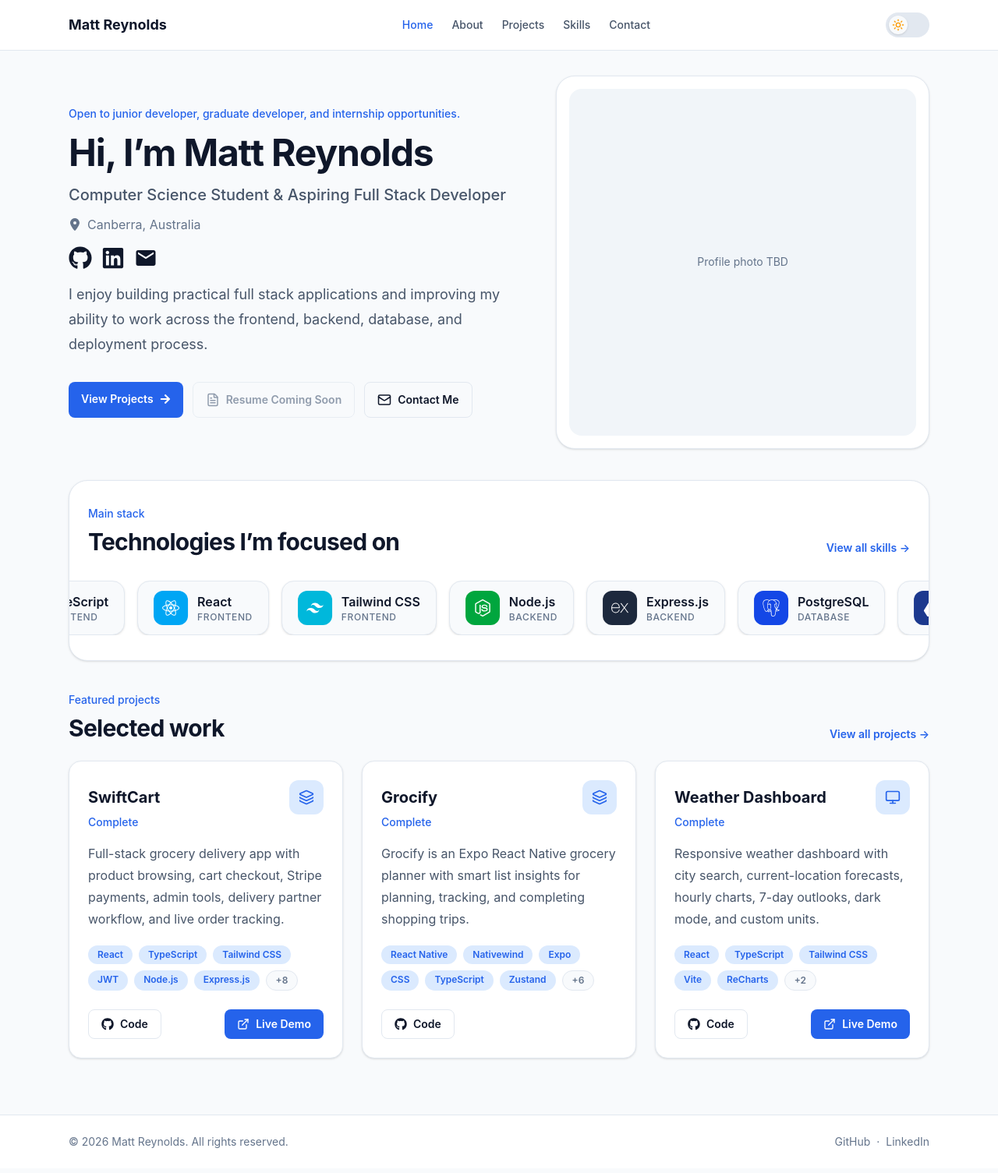
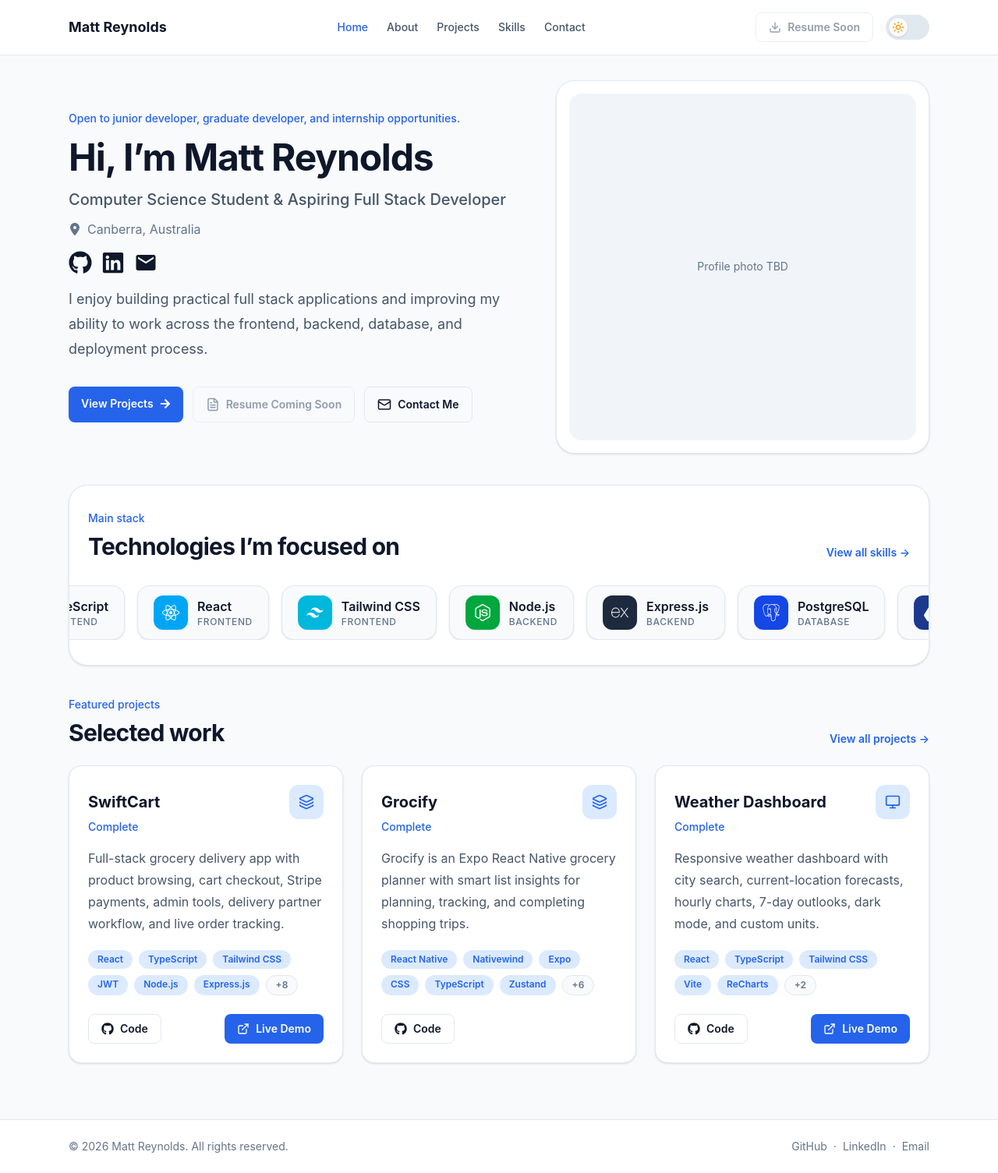
Before and after one commit to mattxreynolds/Portfolio, a React (Vite) app: page / in a window 1280 px wide. Shown: the whole page at 78% size. Built offline with nearby package versions, Linux system fonts and the light colour scheme.

Commit message:
Add dynamic profile name and resume button to Navbar and Footer components

```diff
--- a/src/components/layout/Footer.tsx
+++ b/src/components/layout/Footer.tsx
@@ -1,16 +1,42 @@
+import { profile } from '../../data/profile';
+
 function Footer() {
+  const displayName = profile.name;
+  const currentYear = new Date().getFullYear();
+
   return (
     <footer className='border-t border-border bg-surface'>
       <div className='mx-auto flex max-w-6xl flex-col gap-3 px-6 py-6 text-sm text-text-muted sm:flex-row sm:items-center sm:justify-between'>
-        <p>© 2026 Matt Reynolds. All rights reserved.</p>
+        <p>
+          © {currentYear} {displayName}. All rights reserved.
+        </p>
 
         <div className='flex gap-2'>
-          <a href='#' className='hover:text-text-primary'>
+          <a
+            href={profile.socials[0].href}
+            target='_blank'
+            rel='noreferrer'
+            className='hover:text-text-primary'
+          >
             GitHub
           </a>
           <span>&#183;</span>
-          <a href='#' className='hover:text-text-primary'>
+          <a
+            href={profile.socials[1].href}
+            target='_blank'
+            rel='noreferrer'
+            className='hover:text-text-primary'
+          >
             LinkedIn
+          </a>
+          <span>&#183;</span>
+          <a
+            href={profile.socials[2].href}
+            target='_blank'
+            rel='noreferrer'
+            className='hover:text-text-primary'
+          >
+            Email
           </a>
         </div>
       </div>
--- a/src/components/layout/Navbar.tsx
+++ b/src/components/layout/Navbar.tsx
@@ -4,9 +4,13 @@ import { navLinks } from '../../data/navLinks';
 import MobileMenu from './MobileMenu';
 import { X, Menu } from 'lucide-react';
 import ThemeToggle from '../ui/ThemeToggle';
+import { profile } from '../../data/profile';
+import ResumeButton from '../ui/ResumeButton';
 
 function Navbar() {
   const [isMenuOpen, setIsMenuOpen] = useState(false);
+
+  const displayName = profile.name;
 
   function toggleMenu() {
     setIsMenuOpen((currentValue) => !currentValue);
@@ -21,7 +25,7 @@ function Navbar() {
       <nav className='mx-auto flex max-w-6xl items-center justify-between px-6 py-4'>
         <div className='flex items-center gap-4'>
           <NavLink to='/' className='text-lg font-bold text-text-primary' onClick={closeMenu}>
-            Matt Reynolds
+            {displayName}
           </NavLink>
         </div>
 
@@ -42,6 +46,9 @@ function Navbar() {
         </div>
 
         <div className='flex items-center gap-4'>
+          <div className='hidden md:block'>
+            <ResumeButton />
+          </div>
           <ThemeToggle />
           <button
             type='button'
--- /dev/null
+++ b/src/components/ui/ResumeButton.tsx
@@ -0,0 +1,35 @@
+import { Download } from 'lucide-react';
+import { profile } from '../../data/profile';
+
+type ResumeButtonProps = {
+  variant?: 'primary' | 'secondary';
+};
+
+function ResumeButton({ variant = 'secondary' }: ResumeButtonProps) {
+  const availableClassName =
+    variant === 'primary'
+      ? 'inline-flex items-center gap-2 rounded-lg bg-accent px-4 pl-3 py-2 text-sm font-semibold text-white transition hover:bg-accent-hover'
+      : 'inline-flex items-center gap-2 rounded-lg border border-border px-4 pl-3 py-2 text-sm font-semibold text-text-primary transition hover:bg-surface-muted';
+
+  if (!profile.isResumeAvailable) {
+    return (
+      <button
+        type='button'
+        disabled
+        className='inline-flex cursor-not-allowed items-center gap-2 rounded-lg border border-border px-4 py-2 text-sm font-semibold text-text-muted opacity-70'
+      >
+        <Download size={16} />
+        Resume Soon
+      </button>
+    );
+  }
+
+  return (
+    <a href={profile.resumeUrl} download className={availableClassName}>
+      <Download size={16} />
+      Resume
+    </a>
+  );
+}
+
+export default ResumeButton;
```
